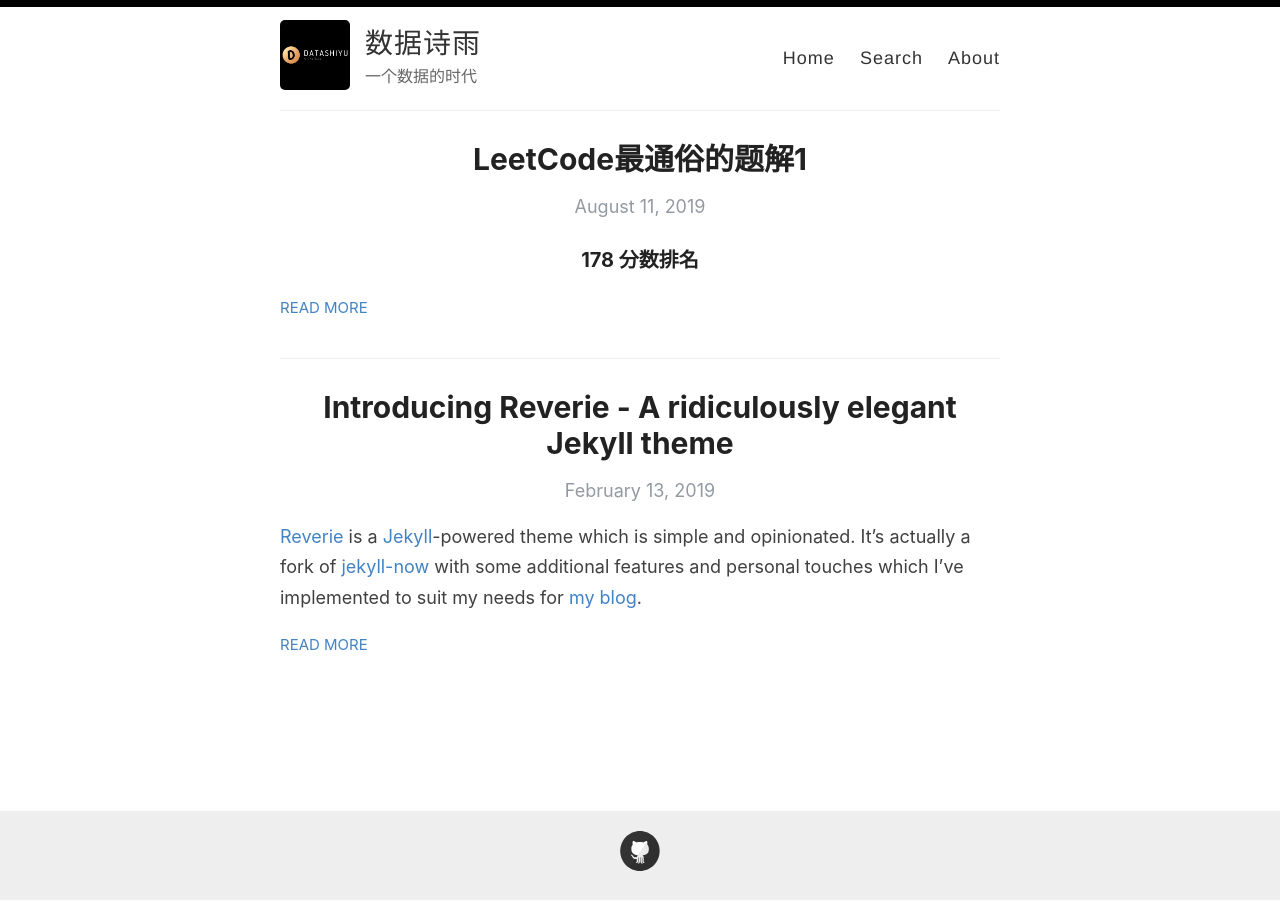
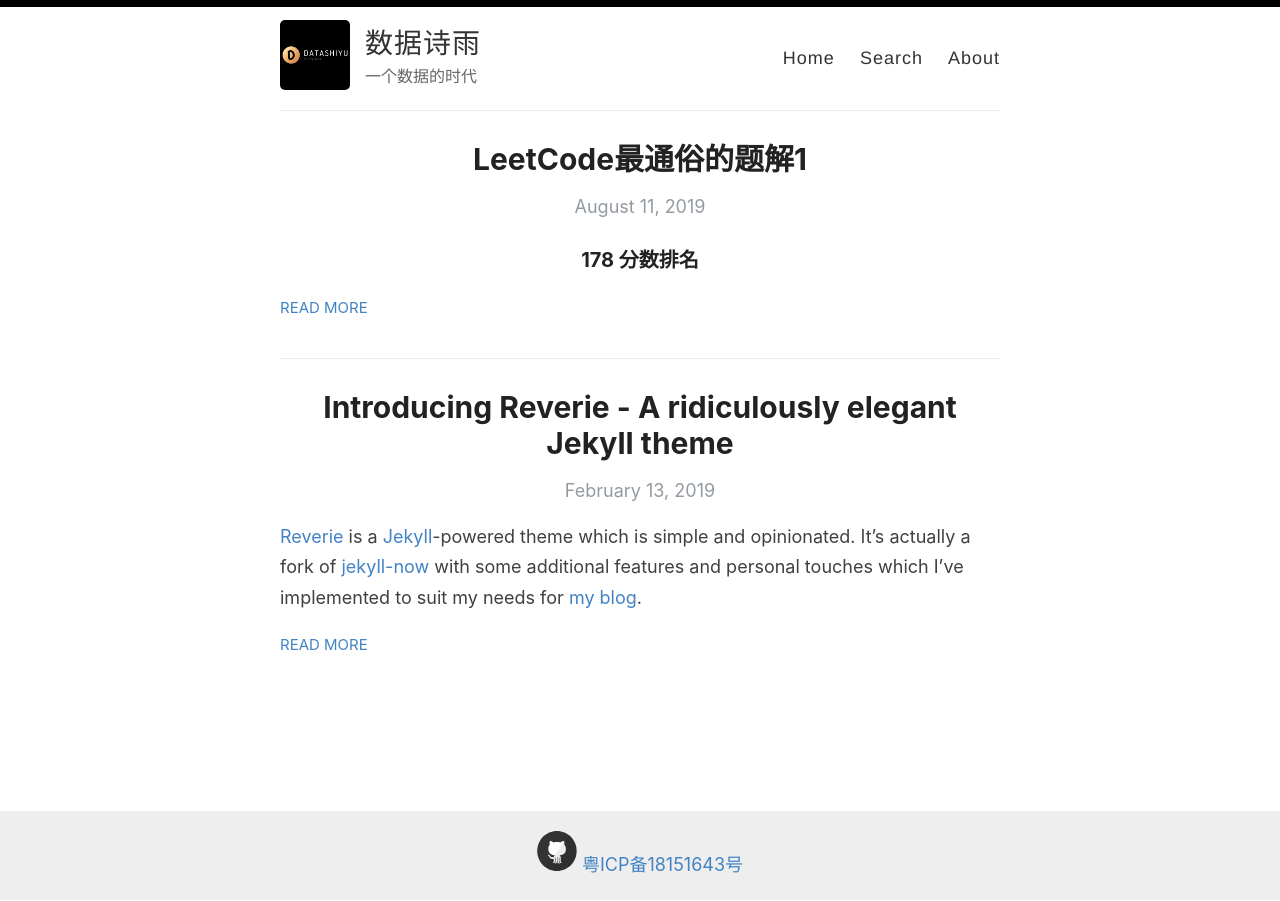
Before and after one commit to GOODXIONG/GOODXIONG.github.io, a Jekyll site: the page built from index.html, in a window 1280 px wide. Built offline with Jekyll 4.4.1, drawn with Linux system fonts in a browser that asks for light colours; the list of posts is cut into pages by our own code; comment, search, counter and statistics services are not loaded.

Commit message:
Update default.html

```diff
--- a/_layouts/default.html
+++ b/_layouts/default.html
@@ -45,6 +45,7 @@
         <div class="container">
           <footer class="footer">
             {% include svg-icons.html %}
+            <a href="http://beian.miit.gov.cn">粤ICP备18151643号</a>
           </footer>
         </div>
       </div>
```
